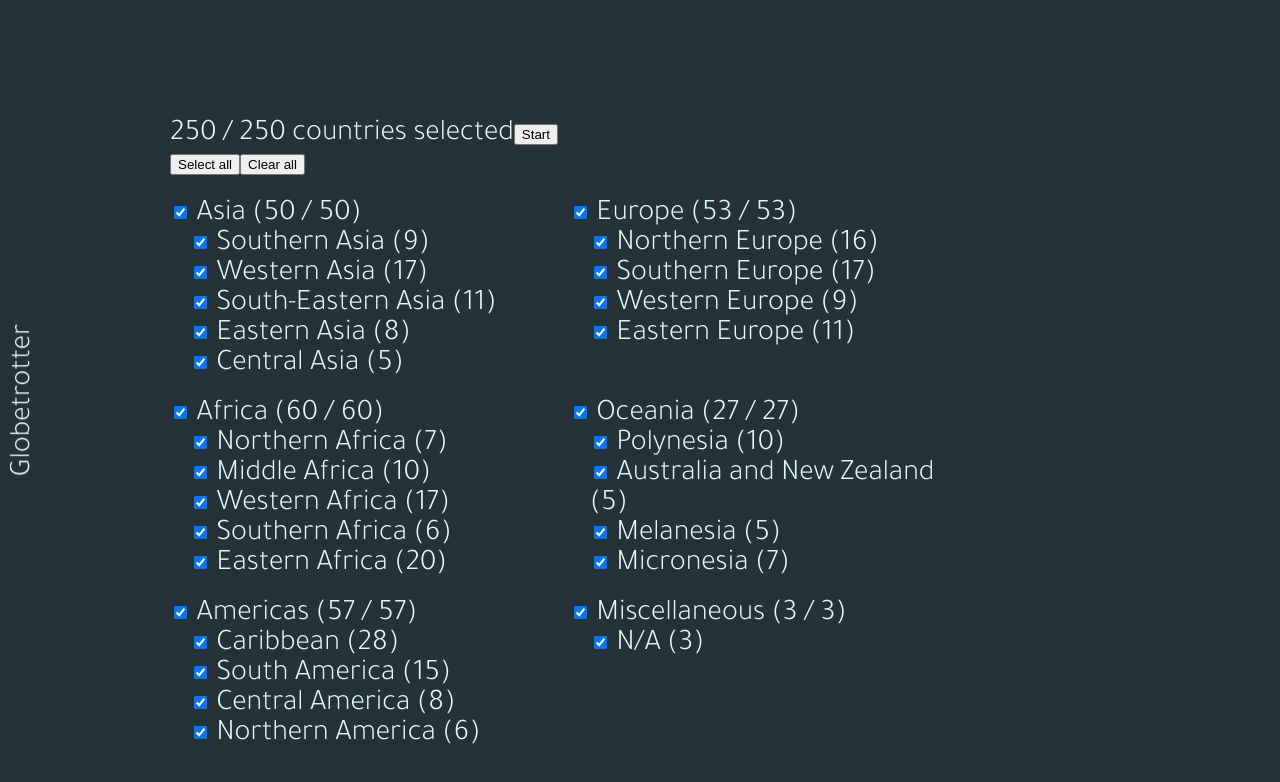
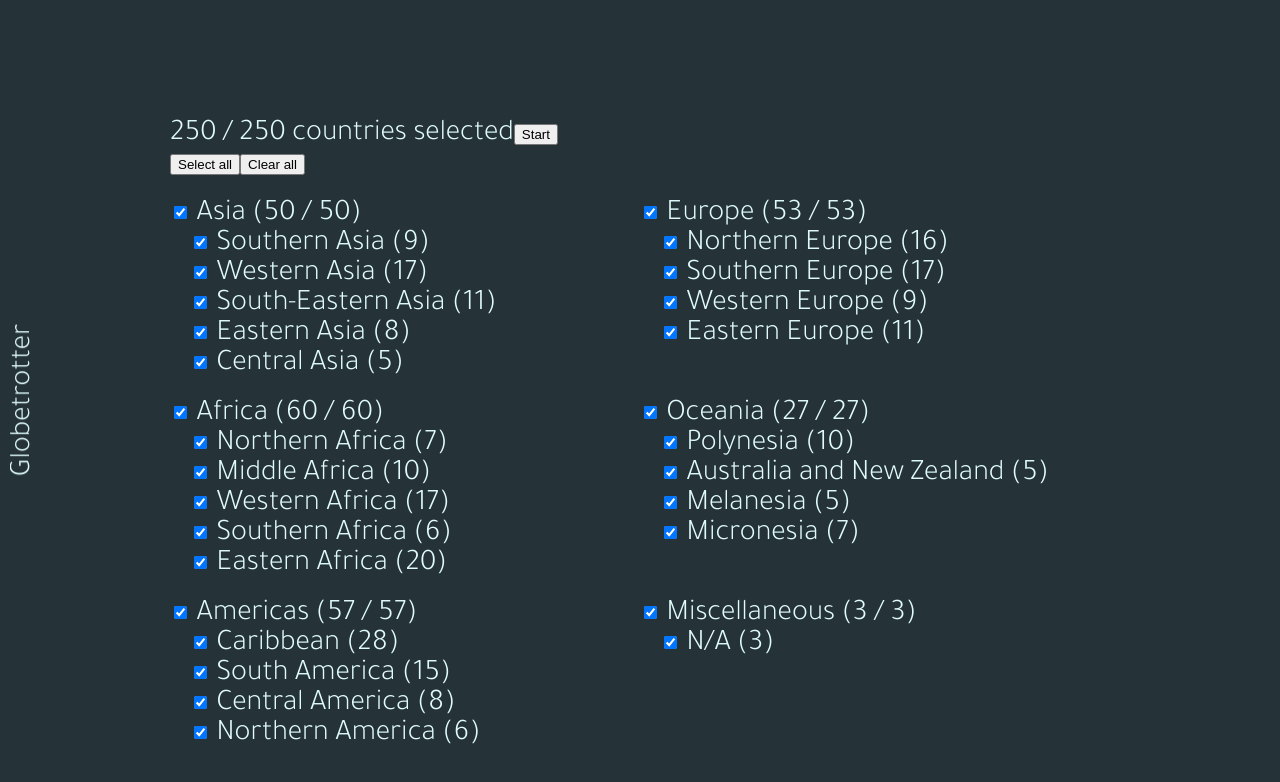
Before and after one commit to johnnycopes/globetrotter, an Angular app: page / in a window 1280 px wide. Shown: the top 782 px of the page. Built offline with nearby package versions, Linux system fonts and the light colour scheme.

Commit message:
adds outcome calculation and displays user accuracy in header dropdown. refactors the site styles to accomdate this and center all existing components

```diff
--- a/src/app/app.component.html
+++ b/src/app/app.component.html
@@ -1,12 +1,16 @@
 <main class="app">
+  <nav class="app__nav">
     <h1 class="app__header"
       (click)="reset()">
       Globetrotter
     </h1>
+  </nav>
+  <div class="app__content">
     <app-selection *ngIf="!selection"
       (selectionMade)="onSelectionMade($event)"
     ></app-selection>
     <app-quiz *ngIf="selection"
       [selection]="selection"
     ></app-quiz>
+  </div>
 </main>
--- a/src/app/app.component.scss
+++ b/src/app/app.component.scss
@@ -1,12 +1,19 @@
+@import 'variables';
+
 .app {
-  max-width: 940px;
-  margin: 120px auto 20px;
 
-  &__header {
+  &__nav {
     position: fixed;
     left: 10px;
     top: 50%;
     writing-mode: vertical-lr;
     transform: rotate(180deg) translateY(50%);
+    z-index: map-get($z-index, app-menu);
+  }
+
+  &__content {
+    margin: 0 auto;
+    max-width: 940px;
+    padding-top: 120px;
   }
 }
--- a/src/app/quiz/quiz-menu/quiz-menu.component.html
+++ b/src/app/quiz/quiz-menu/quiz-menu.component.html
@@ -1,9 +1,18 @@
+<main class="quiz-menu"
+  [ngClass]="{'quiz-menu--expanded': accuracy}"
+>
+  <article class="quiz-menu__outcome">
+    Quiz complete! Your guesses were {{accuracy}}% accurate.
+  </article>
+  <nav class="quiz-menu__progress">
     <h4 class="quiz-menu__item quiz-menu__tally">
       {{currentIndex}} / {{countries.length}}
     </h4>
     <p class="quiz-menu__item quiz-menu__prompt">
-  {{countries[currentIndex].name}}
+      {{countries[currentIndex]?.name}}
     </p>
     <h4 class="quiz-menu__item quiz-menu__guess">
       Guess #{{guess}}
     </h4>
+  </nav>
+</main>
--- a/src/app/quiz/quiz-menu/quiz-menu.component.scss
+++ b/src/app/quiz/quiz-menu/quiz-menu.component.scss
@@ -1,21 +1,39 @@
 @import 'variables';
 
-:host {
+.quiz-menu {
   position: fixed;
   top: 0;
   left: 0;
+  height: 100vh;
   width: 100%;
-  height: 10vh;
-  min-height: 100px;
   background: map-get($color, dark);
   border-top: 4px solid map-get($color, medium);
   display: flex;
-  justify-content: space-around;
-  align-items: center;
+  flex-direction: column;
+  align-items: flex-end;
   z-index: map-get($z-index, quiz-menu);
-}
+  transform: translateY(-90vh);
+  transition: map-get($transition, medium);
 
-.quiz-menu {
+  &--expanded {
+    transform: translateY(0);
+  }
+
+  &__outcome {
+    height: 90vh;
+    width: 100%;
+    display: flex;
+    justify-content: center;
+    align-items: center;
+  }
+
+  &__progress {
+    height: 10vh;
+    width: 100%;
+    display: flex;
+    justify-content: space-around;
+    align-items: center;
+  }
 
   &__item {
     flex: 0 0 33.33%;
--- a/src/app/quiz/quiz-menu/quiz-menu.component.ts
+++ b/src/app/quiz/quiz-menu/quiz-menu.component.ts
@@ -11,6 +11,7 @@ export class QuizMenuComponent implements OnInit {
   @Input() countries: Country[];
   @Input() currentIndex: number;
   @Input() guess: number;
+  @Input() accuracy: number;
 
   constructor() { }
 
--- a/src/app/quiz/quiz.component.html
+++ b/src/app/quiz/quiz.component.html
@@ -1,9 +1,10 @@
-<main class="quiz">
-  <app-quiz-menu class="quiz__menu"
+<app-quiz-menu class="quiz__menu"
     [countries]="quiz.countries"
     [currentIndex]="quiz.currentIndex"
     [guess]="quiz.guess"
+    [accuracy]="quiz.accuracy"
   ></app-quiz-menu>
+<main class="quiz__cards">
   <app-quiz-card class="quiz__card"
     *ngFor="let country of countries"
     [country]="country"
--- a/src/app/quiz/quiz.component.scss
+++ b/src/app/quiz/quiz.component.scss
@@ -1,4 +1,4 @@
-.quiz {
+.quiz__cards {
   display: flex;
   justify-content: space-between;
   flex-wrap: wrap;
--- a/src/app/quiz/quiz.service.ts
+++ b/src/app/quiz/quiz.service.ts
@@ -11,6 +11,7 @@ export interface Quiz {
   currentIndex: number;
   guess: number;
   canFlip: boolean;
+  accuracy: number | undefined
 }
 
 @Injectable({
@@ -48,7 +49,8 @@ export class QuizService {
       countries: this.createCountriesList(selection),
       currentIndex: 0,
       guess: 1,
-      canFlip: true
+      canFlip: true,
+      accuracy: null
     };
   }
 
@@ -62,17 +64,26 @@ export class QuizService {
     setTimeout(() => {
       card.handleGuess();
       if (guess === 'correct') {
-        setTimeout(() => {
-          this.quiz.currentIndex++;
-          this.quiz.guess++
-          this.quiz.canFlip = true;
-        }, 300);
+        setTimeout(() => this.updateQuiz(), 300);
       }
       else if (guess === 'incorrect') {
-        this.quiz.guess++
-        this.quiz.canFlip = true;
+        this.incrementGuesses();
       }
     }, 1800);
   }
 
+  updateQuiz(guess?: string): void {
+    this.incrementGuesses();
+    this.quiz.currentIndex++;
+    if (this.quiz.currentIndex === this.quiz.countries.length) {
+      // if all cards have been guessed, calculate the user's score and display it
+      this.quiz.accuracy = Math.round((this.quiz.countries.length / this.quiz.guess) * 100);
+    }
+  }
+
+  private incrementGuesses(): void {
+    this.quiz.guess++
+    this.quiz.canFlip = true;
+  }
+
 }
--- a/src/app/selection/selection.component.scss
+++ b/src/app/selection/selection.component.scss
@@ -1,7 +1,3 @@
-form {
-  margin-top: 20px;
-}
-
 .total {
   margin-bottom: 20px;
 }
@@ -14,7 +10,7 @@ form {
 .region {
   margin-bottom: 20px;
   font-size: 30px;
-  flex: 0 1 400px;
+  flex: 0 1 50%;
 }
 
 .subregion {
--- a/src/scss/_variables.scss
+++ b/src/scss/_variables.scss
@@ -23,6 +23,7 @@ $sans-serif: 'Tajawal', Frutiger, 'Frutiger Linotype', Univers, Calibri, 'Gill S
 // ==================
 
 $z-index: (
+  app-menu: 200,
   quiz-menu: 100,
   positive: 1,
   none: 0,
--- a/src/scss/styles.scss
+++ b/src/scss/styles.scss
@@ -19,6 +19,6 @@ body {
 	font-size: 3rem;
 	font-weight: 300;
   line-height: 1;
-  height: 100vh;
+  min-height: 100vh;
 	position: relative;
 }
```
Lines whose indentation alone changed are shown as unchanged.
